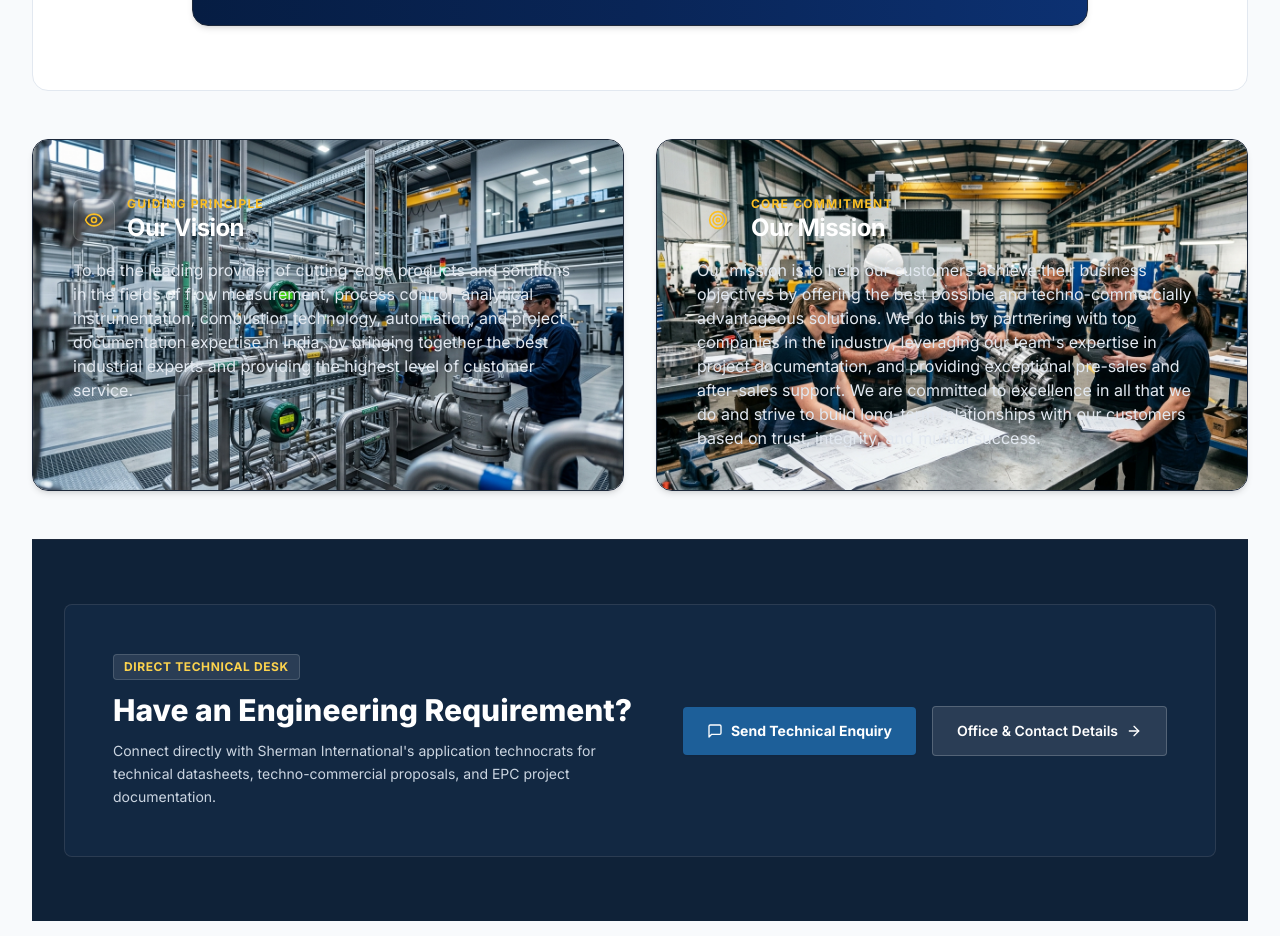
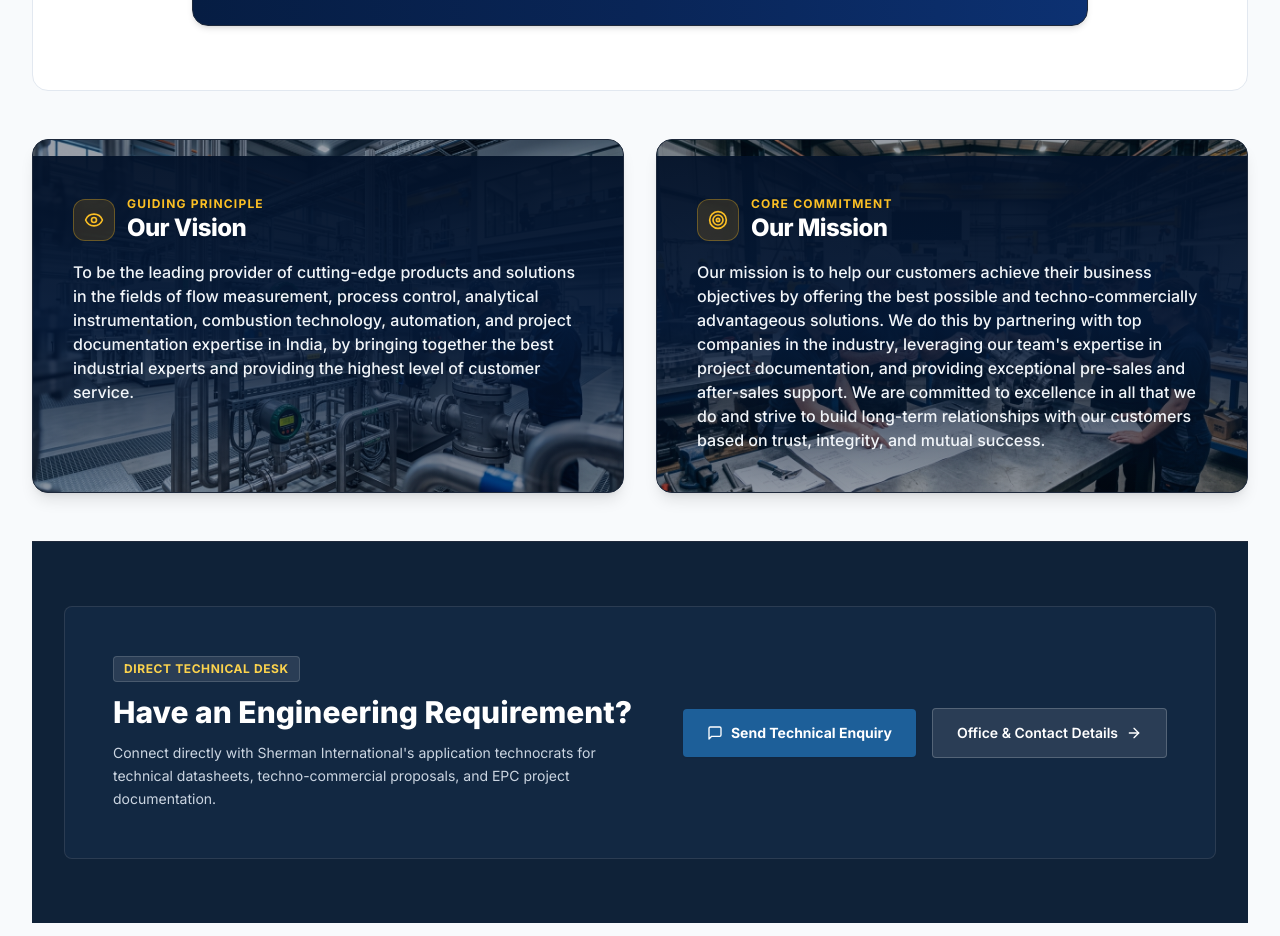
Before and after one commit to Gangadhara2829/sherman-international, a Next.js app: page /about in a window 1280 px wide. Shown: the part 2100-3036 px from the top of the page. Built offline with nearby package versions, Linux system fonts and the light colour scheme; no server answers; the database is empty.

Commit message:
style(about): increase dark overlay and contrast for Vision & Mission cards

```diff
--- a/src/app/about/page.tsx
+++ b/src/app/about/page.tsx
@@ -194,70 +194,70 @@ export default async function AboutPage() {
         {/* SECTION 4: Our Vision & Our Mission (Distinct Relevant Industrial Backgrounds) */}
         <section className="grid grid-cols-1 md:grid-cols-2 gap-6 sm:gap-8">
           {/* OUR VISION */}
-          <div className="relative rounded-2xl overflow-hidden border border-slate-800 shadow-md p-6 sm:p-8 lg:p-10 flex flex-col justify-between space-y-4 group min-h-[320px]">
+          <div className="relative rounded-2xl overflow-hidden border border-slate-800 shadow-lg p-6 sm:p-8 lg:p-10 flex flex-col justify-between space-y-4 group min-h-[340px] bg-[#031127]">
             {/* Background Image */}
             <SafeImage
               src="/images/about/vision-bg.jpg"
               fallbackSrc="/images/why-sherman/system-integration.jpg"
               alt="Sherman Industrial Vision - Future & Engineering Growth"
               fill
-              className="object-cover transition-transform duration-700 group-hover:scale-105"
+              className="object-cover opacity-60 transition-transform duration-700 group-hover:scale-105"
               sizes="(max-width: 768px) 100vw, 50vw"
             />
-            {/* Dark Navy Overlay for Readability */}
-            <div className="absolute inset-0 bg-gradient-to-b from-[#061d43]/92 via-[#061d43]/88 to-[#061d43]/95 pointer-events-none" />
+            {/* Enhanced High-Contrast Dark Navy Overlay for Maximum Text Readability */}
+            <div className="absolute inset-0 bg-gradient-to-b from-[#031229]/95 via-[#041836]/90 to-[#020b19]/98 pointer-events-none" />
 
             {/* Content Container */}
-            <div className="relative z-10 space-y-3.5">
+            <div className="relative z-10 space-y-4">
               <div className="flex items-center gap-3">
-                <div className="p-2.5 bg-white/10 text-amber-400 rounded-lg border border-white/15 backdrop-blur-xs">
+                <div className="p-2.5 bg-amber-500/15 text-amber-400 rounded-xl border border-amber-400/30 backdrop-blur-md shadow-xs">
                   <Eye className="w-5 h-5 text-amber-400" />
                 </div>
                 <div>
-                  <div className="text-xs font-bold uppercase tracking-widest text-amber-400">
+                  <div className="text-[11px] sm:text-xs font-bold uppercase tracking-widest text-amber-400 drop-shadow-xs">
                     Guiding Principle
                   </div>
-                  <h3 className="text-xl sm:text-2xl font-bold text-white tracking-tight">
+                  <h3 className="text-xl sm:text-2xl font-extrabold text-white tracking-tight drop-shadow-sm">
                     Our Vision
                   </h3>
                 </div>
               </div>
-              <p className="text-sm sm:text-base text-slate-200 leading-relaxed font-normal">
+              <p className="text-sm sm:text-base text-slate-100 font-medium leading-relaxed drop-shadow-xs">
                 {visionMission.vision}
               </p>
             </div>
           </div>
 
           {/* OUR MISSION */}
-          <div className="relative rounded-2xl overflow-hidden border border-slate-800 shadow-md p-6 sm:p-8 lg:p-10 flex flex-col justify-between space-y-4 group min-h-[320px]">
+          <div className="relative rounded-2xl overflow-hidden border border-slate-800 shadow-lg p-6 sm:p-8 lg:p-10 flex flex-col justify-between space-y-4 group min-h-[340px] bg-[#031127]">
             {/* Background Image */}
             <SafeImage
               src="/images/about/mission-bg.jpg"
               fallbackSrc="/images/why-sherman/technocrat-depth.jpg"
               alt="Sherman Industrial Mission - Engineering Solutions & Customer Execution"
               fill
-              className="object-cover transition-transform duration-700 group-hover:scale-105"
+              className="object-cover opacity-60 transition-transform duration-700 group-hover:scale-105"
               sizes="(max-width: 768px) 100vw, 50vw"
             />
-            {/* Dark Navy Overlay for Readability */}
-            <div className="absolute inset-0 bg-gradient-to-b from-[#061d43]/92 via-[#061d43]/88 to-[#061d43]/95 pointer-events-none" />
+            {/* Enhanced High-Contrast Dark Navy Overlay for Maximum Text Readability */}
+            <div className="absolute inset-0 bg-gradient-to-b from-[#031229]/95 via-[#041836]/90 to-[#020b19]/98 pointer-events-none" />
 
             {/* Content Container */}
-            <div className="relative z-10 space-y-3.5">
+            <div className="relative z-10 space-y-4">
               <div className="flex items-center gap-3">
-                <div className="p-2.5 bg-white/10 text-amber-400 rounded-lg border border-white/15 backdrop-blur-xs">
+                <div className="p-2.5 bg-amber-500/15 text-amber-400 rounded-xl border border-amber-400/30 backdrop-blur-md shadow-xs">
                   <Target className="w-5 h-5 text-amber-400" />
                 </div>
                 <div>
-                  <div className="text-xs font-bold uppercase tracking-widest text-amber-400">
+                  <div className="text-[11px] sm:text-xs font-bold uppercase tracking-widest text-amber-400 drop-shadow-xs">
                     Core Commitment
                   </div>
-                  <h3 className="text-xl sm:text-2xl font-bold text-white tracking-tight">
+                  <h3 className="text-xl sm:text-2xl font-extrabold text-white tracking-tight drop-shadow-sm">
                     Our Mission
                   </h3>
                 </div>
               </div>
-              <p className="text-sm sm:text-base text-slate-200 leading-relaxed font-normal">
+              <p className="text-sm sm:text-base text-slate-100 font-medium leading-relaxed drop-shadow-xs">
                 {visionMission.mission}
               </p>
             </div>
```
